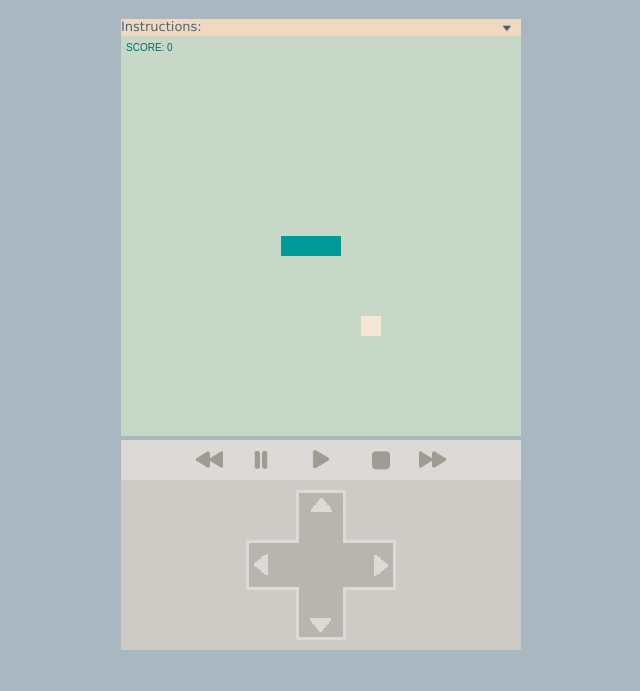
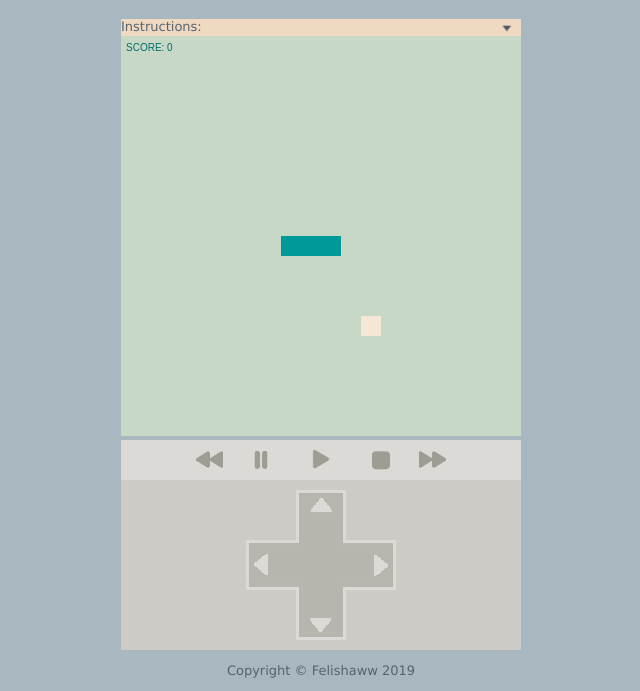
Before and after one commit to felishaww/ORAI, a plain HTML site: page index.html in a window 1280 px wide. Shown: the part 114-805 px from the top of the page, without its empty margins (319-959 px from the left). Drawn offline with nearby package versions, Linux system fonts and the light colour scheme.

Commit message:
footer added

```diff
--- a/index.html
+++ b/index.html
@@ -58,6 +58,9 @@
 
         <img id= center src="center.jpg">
     </div>
+    <footer>
+      <p style="text-align:center;">Copyright © Felishaww 2019</p>
+    </footer>
     <script src="script.js"></script>
   </body>
 </html>
```
